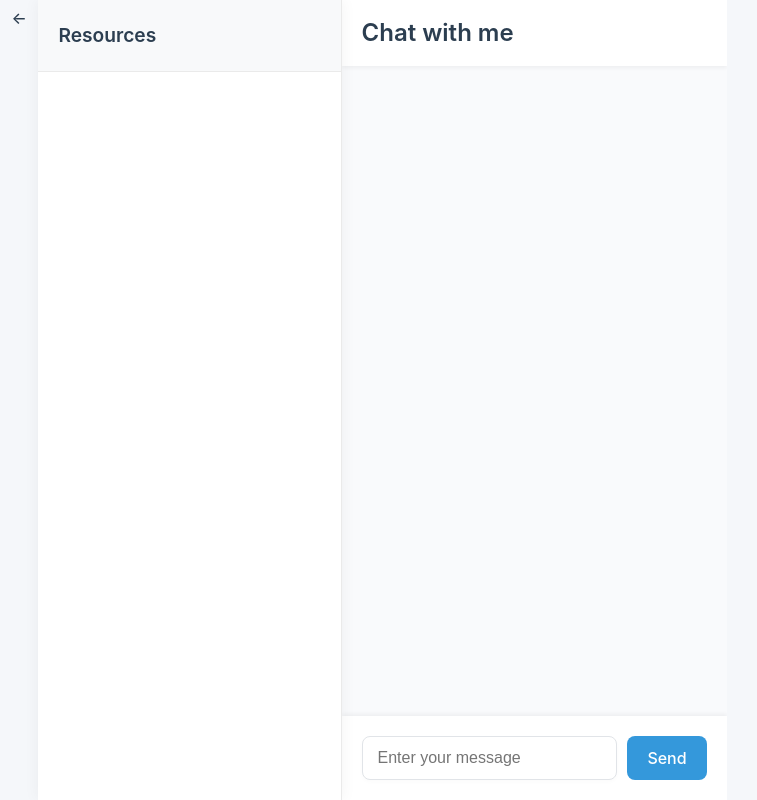
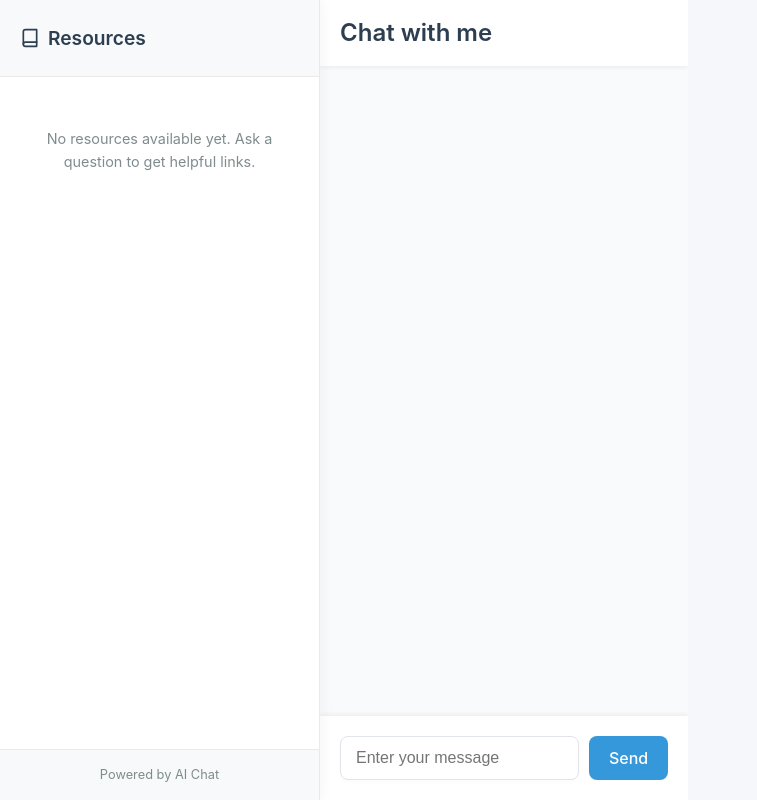
Before and after one commit to MaizaAymen/Study_with_me, a React (Vite) app in the folder Client/: page / in a window 1280 px wide. Shown: the whole page, without its empty margins (0-757 px from the left). Built offline with nearby package versions, Linux system fonts and the light colour scheme.

Commit message:
Add icons to sidebar and resource links; improve accessibility and visual design

```diff
--- a/Client/src/App.jsx
+++ b/Client/src/App.jsx
@@ -54,7 +54,8 @@ function App() {
       if (matches.includes(part)) {
         return (
           <a key={i} href={part} target="_blank" rel="noopener noreferrer" className="resource-link">
-            {part}
+            <LinkIcon />
+            <span>{part.replace(/(^\w+:|^)\/\//, "").substring(0, 30)}...</span>
           </a>
         )
       }
@@ -63,32 +64,115 @@ function App() {
     })
   }
 
+  // Simple icon components
+  const LinkIcon = () => (
+    <svg
+      className="icon"
+      xmlns="http://www.w3.org/2000/svg"
+      viewBox="0 0 24 24"
+      width="16"
+      height="16"
+      fill="none"
+      stroke="currentColor"
+      strokeWidth="2"
+      strokeLinecap="round"
+      strokeLinejoin="round"
+    >
+      <path d="M10 13a5 5 0 0 0 7.54.54l3-3a5 5 0 0 0-7.07-7.07l-1.72 1.71"></path>
+      <path d="M14 11a5 5 0 0 0-7.54-.54l-3 3a5 5 0 0 0 7.07 7.07l1.71-1.71"></path>
+    </svg>
+  )
+
+  const MenuIcon = () => (
+    <svg
+      className="icon"
+      xmlns="http://www.w3.org/2000/svg"
+      viewBox="0 0 24 24"
+      width="24"
+      height="24"
+      fill="none"
+      stroke="currentColor"
+      strokeWidth="2"
+      strokeLinecap="round"
+      strokeLinejoin="round"
+    >
+      {sidebarOpen ? (
+        <>
+          <line x1="18" y1="6" x2="6" y2="18"></line>
+          <line x1="6" y1="6" x2="18" y2="18"></line>
+        </>
+      ) : (
+        <>
+          <line x1="3" y1="12" x2="21" y2="12"></line>
+          <line x1="3" y1="6" x2="21" y2="6"></line>
+          <line x1="3" y1="18" x2="21" y2="18"></line>
+        </>
+      )}
+    </svg>
+  )
+
+  const ResourceIcon = () => (
+    <svg
+      className="icon"
+      xmlns="http://www.w3.org/2000/svg"
+      viewBox="0 0 24 24"
+      width="20"
+      height="20"
+      fill="none"
+      stroke="currentColor"
+      strokeWidth="2"
+      strokeLinecap="round"
+      strokeLinejoin="round"
+    >
+      <path d="M4 19.5A2.5 2.5 0 0 1 6.5 17H20"></path>
+      <path d="M6.5 2H20v20H6.5A2.5 2.5 0 0 1 4 19.5v-15A2.5 2.5 0 0 1 6.5 2z"></path>
+    </svg>
+  )
+
   return (
     <div className="app-container">
-      {/* Sidebar Toggle Button */}
-      <button className="sidebar-toggle" onClick={() => setSidebarOpen(!sidebarOpen)}>
-        {sidebarOpen ? "←" : "→"}
-      </button>
-
       {/* Sidebar */}
       <div className={`sidebar ${sidebarOpen ? "open" : "closed"}`}>
         <div className="sidebar-header">
-          <h2>Resources</h2>
+          <h2>
+            <ResourceIcon /> Resources
+          </h2>
+          <button
+            className="sidebar-toggle"
+            onClick={() => setSidebarOpen(!sidebarOpen)}
+            aria-label={sidebarOpen ? "Close sidebar" : "Open sidebar"}
+          >
+            <MenuIcon />
+          </button>
         </div>
+
         <div className="sidebar-content">
-          {response2 && (
+          {response2 ? (
             <div className="resource-section">
               <h3>Helpful Links</h3>
               <div className="resource-links">{formatLinks(response2)}</div>
             </div>
+          ) : (
+            <div className="empty-state">
+              <p>No resources available yet. Ask a question to get helpful links.</p>
+            </div>
           )}
+        </div>
+
+        <div className="sidebar-footer">
+          <p>Powered by AI Chat</p>
         </div>
       </div>
 
       {/* Main Content */}
-      <div className="main-content">
+      <div className={`main-content ${sidebarOpen ? "" : "expanded"}`}>
         <div className="chat-header">
           <h1>Chat with me</h1>
+          {!sidebarOpen && (
+            <button className="sidebar-toggle-mobile" onClick={() => setSidebarOpen(true)} aria-label="Open sidebar">
+              <MenuIcon />
+            </button>
+          )}
         </div>
 
         <div className="chat-messages">
```
